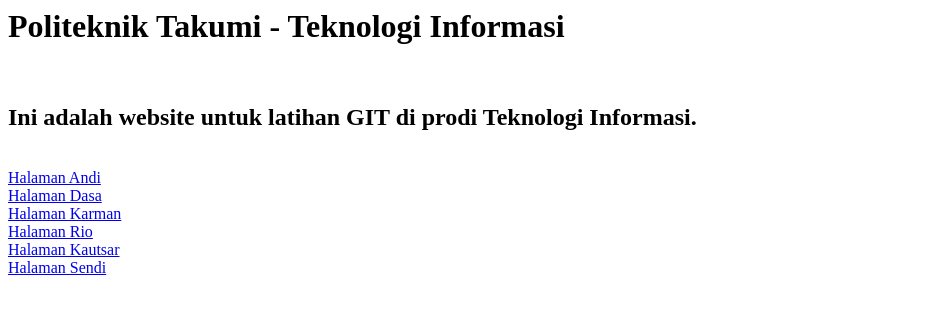
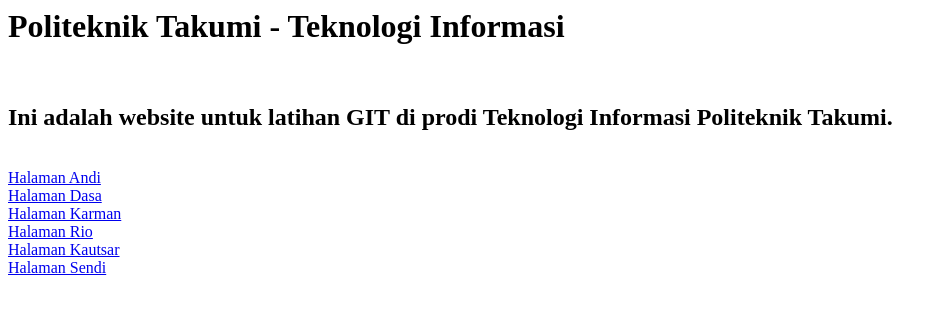
Before and after one commit to fendyaritonang/takumi-kolaborasi, a plain HTML site: page index.html in a window 1280 px wide. Shown: the whole page, without its empty margins (0-947 px from the left). Drawn offline with Linux system fonts and the light colour scheme.

Commit message:
Sesuai permintaan

```diff
--- a/index.html
+++ b/index.html
@@ -1,6 +1,6 @@
 <h1>Politeknik Takumi - Teknologi Informasi</h1>
 <br/>
-<h2>Ini adalah website untuk latihan GIT di prodi Teknologi Informasi.</h2>
+<h2>Ini adalah website untuk latihan GIT di prodi Teknologi Informasi Politeknik Takumi.</h2>
 <br/>
 <div><a href="andi.html">Halaman Andi</a></div>
 <div><a href="dasa.html">Halaman Dasa</a></div>
```
Also changed, not shown: 1 other file.
